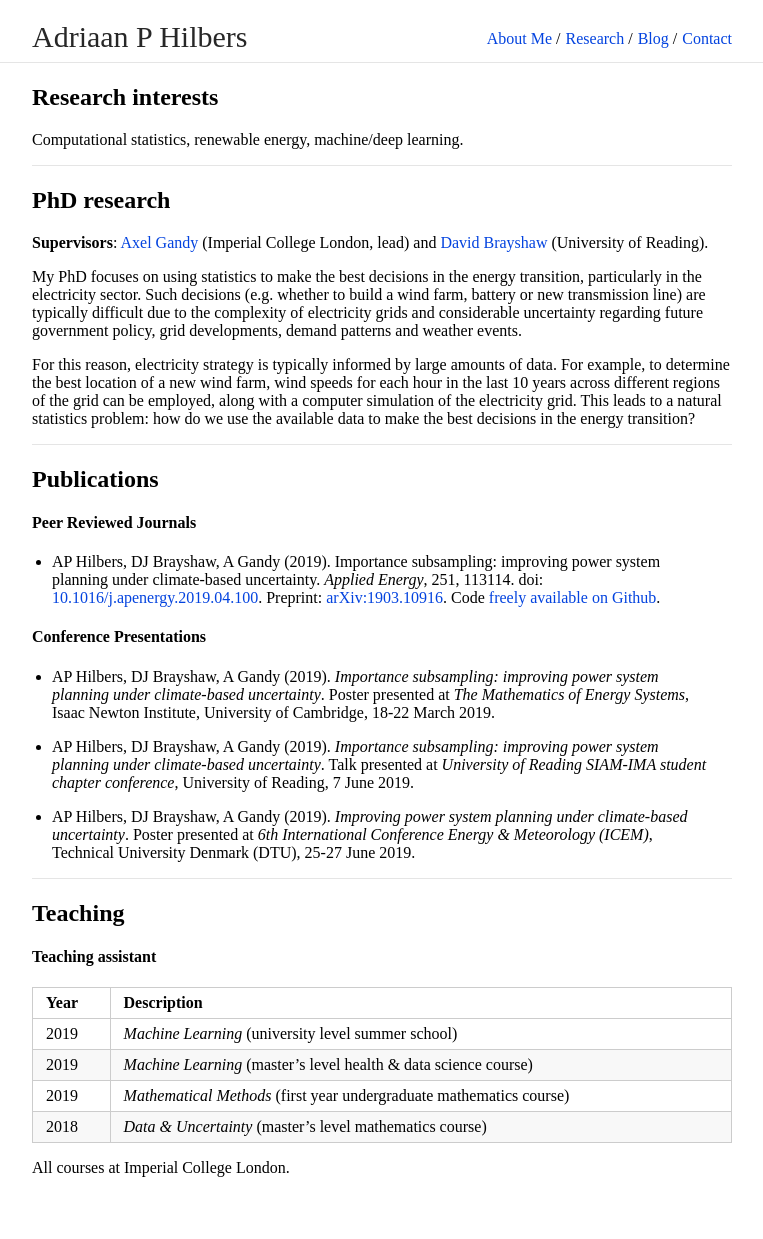
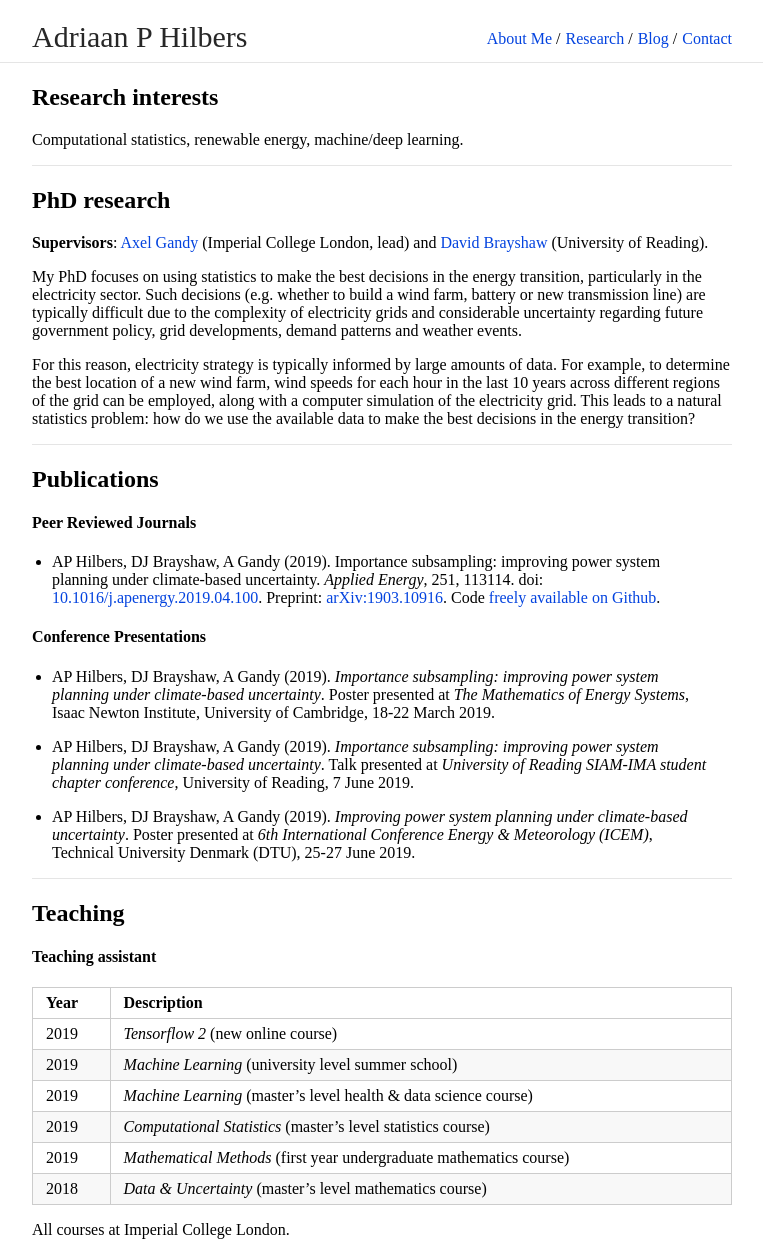
Before and after one commit to ahilbers/ahilbers.github.io, a Jekyll site: the page built from research.md, in a window 1280 px wide. Shown: the whole page, without its empty margins (258-1021 px from the left). Built offline with Jekyll 4.4.1, drawn with Linux system fonts in a browser that asks for light colours; our own code applies the rules of GitHub Pages for plain Markdown files; before the commit the page ends 1177 px from its top, so only the background shows below that.

Commit message:
update teaching assistant work

```diff
--- a/research.md
+++ b/research.md
@@ -48,8 +48,10 @@ For this reason, electricity strategy is typically informed by large amounts of
 
 Year | Description
 ----- | ------------------
+2019 | *Tensorflow 2* (new online course)
 2019 | *Machine Learning* (university level summer school)
 2019 | *Machine Learning* (master's level health & data science course)
+2019 | *Computational Statistics* (master's level statistics course)
 2019 | *Mathematical Methods* (first year undergraduate mathematics course)
 2018 | *Data & Uncertainty* (master's level mathematics course)
 
```
